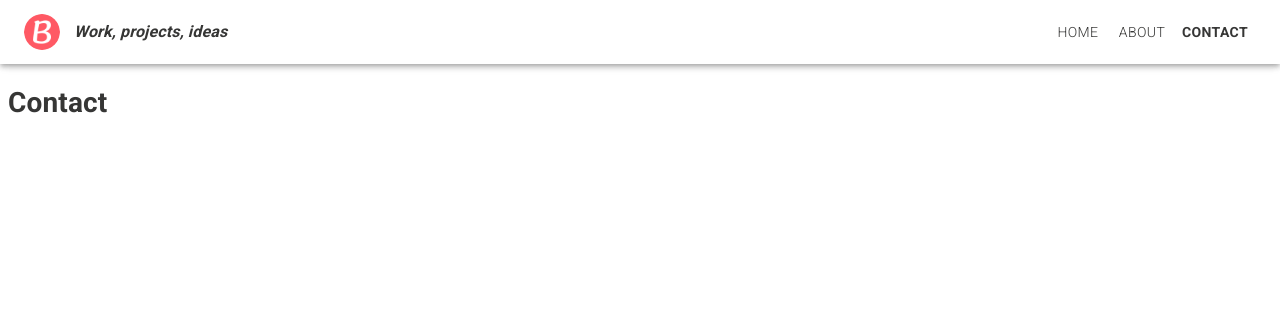
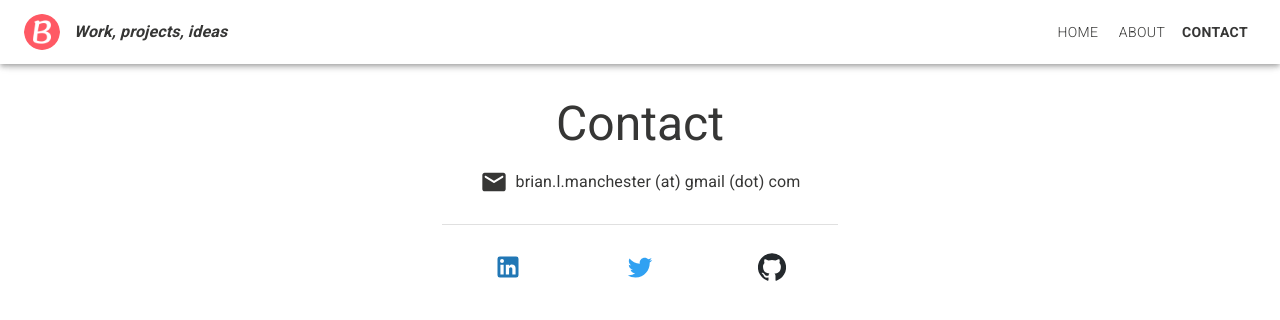
Before and after one commit to brianmanchester/me, a Next.js app: page /contact in a window 1280 px wide. Shown: the top 320 px of the page. Built offline with nearby package versions, Linux system fonts and the light colour scheme.

Commit message:
Finish contact page and fix about naming

```diff
--- a/pages/about.tsx
+++ b/pages/about.tsx
@@ -18,7 +18,7 @@ const useStyles = makeStyles((theme: Theme) =>
   })
 );
 
-export default function Home() {
+export default function About() {
   const classes = useStyles();
 
   return (
--- a/pages/contact.tsx
+++ b/pages/contact.tsx
@@ -1,5 +1,84 @@
-export default function Home() {
+import { createStyles, makeStyles, Theme } from '@material-ui/core/styles';
+import Container from '@material-ui/core/Container';
+import Hidden from '@material-ui/core/Hidden';
+import Grid from '@material-ui/core/Grid';
+import Typography from '@material-ui/core/Typography';
+import Divider from '@material-ui/core/Divider';
+import IconButton from '@material-ui/core/IconButton';
+import EmailIcon from '@material-ui/icons/EmailRounded';
+import LinkedInIcon from '@material-ui/icons/LinkedIn';
+import TwitterIcon from '@material-ui/icons/Twitter';
+import GitHubIcon from '@material-ui/icons/GitHub';
+
+
+const useStyles = makeStyles((theme: Theme) =>
+  createStyles({
+    title: {
+      marginTop: theme.spacing(4)
+    },
+    spacer: {
+      marginTop: theme.spacing(2)
+    },
+    divider: {
+      marginTop: 28
+    },
+    emailIconContainer: {
+      marginRight: theme.spacing(1),
+      width: 28,
+      height: 28,
+      [theme.breakpoints.down(380)]: {
+        display: 'none'
+      }
+    },
+    emailIcon: {
+      fontSize: 28
+    },
+    linkedInIcon: {
+      fontSize: 28,
+      color: '#2177b5'
+    },
+    twitterIcon: {
+      fontSize: 28,
+      color: '#30a1f2'
+    },
+    gitHubIcon: {
+      fontSize: 28,
+      color: '#24292d'
+    }
+  })
+);
+
+export default function Contact() {
+  const classes = useStyles();
+
   return (
-    <h1>Contact</h1>
+    <Container maxWidth='xs'>
+      <Hidden xsDown>
+        <Typography className={classes.title} variant='h3' component='h1' align='center'>Contact</Typography>
+      </Hidden>
+      <Hidden smUp>
+        <Typography className={classes.title} variant='h4' component='h1' align='center'>Contact</Typography>
+      </Hidden>
+      <Grid className={classes.spacer} container justify='center' alignContent='center'>
+        <Grid className={classes.emailIconContainer} item>
+          <EmailIcon className={classes.emailIcon} />
+        </Grid>
+        <Grid item>
+          <Typography variant='subtitle1' component='p'>brian.l.manchester (at) gmail (dot) com</Typography>
+        </Grid>
+      </Grid>
+      <Divider className={classes.divider} />
+      <Grid className={classes.spacer} container justify='space-around' alignItems='center'>
+        <IconButton href='https://www.linkedin.com/in/brian-l-manchester/' target='_blank'>
+          <LinkedInIcon className={classes.linkedInIcon} />
+        </IconButton>
+        <IconButton href='https://twitter.com/bmanch7' target='_blank'>
+          <TwitterIcon className={classes.twitterIcon} />
+        </IconButton>
+        <IconButton href='https://github.com/bmanch' target='_blank'>
+          <GitHubIcon className={classes.gitHubIcon} />
+        </IconButton>
+      </Grid>
+    </Container>
   );
 }
```
